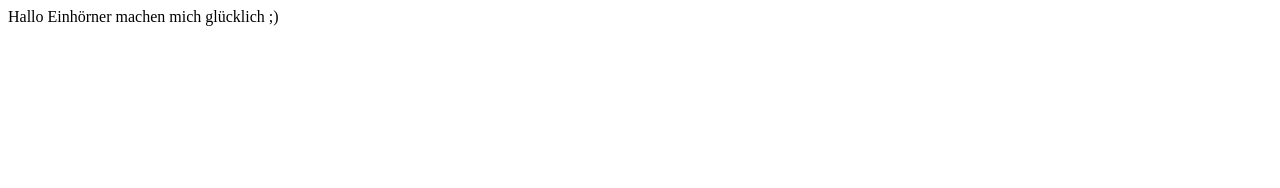
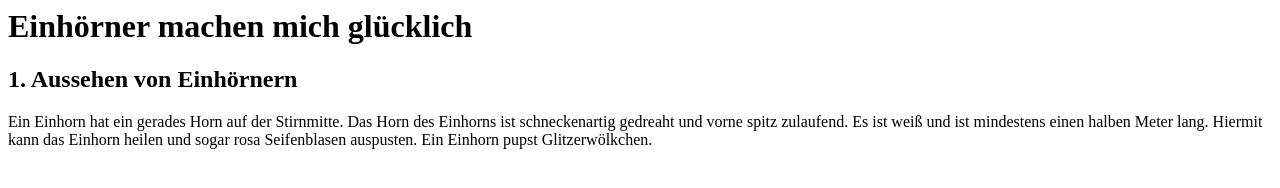
Before and after one commit to TanjaBauer92/TanjaBauer92.github.io, a plain HTML site: page index.html in a window 1280 px wide. Drawn offline with Linux system fonts and the light colour scheme.

Commit message:
first commit: just saying something

```diff
--- a/index.html
+++ b/index.html
@@ -1,2 +1,3 @@
-Hallo
-Einhörner machen mich glücklich ;)
+<h1> Einhörner machen mich glücklich </h1>
+<h2> 1. Aussehen von Einhörnern </h2>
+<p> Ein Einhorn hat ein gerades Horn auf der Stirnmitte. Das Horn des Einhorns ist schneckenartig gedreaht und vorne spitz zulaufend. Es ist weiß und ist mindestens einen halben Meter lang. Hiermit kann das Einhorn heilen und sogar rosa Seifenblasen auspusten. Ein Einhorn pupst Glitzerwölkchen. </ p>
```
